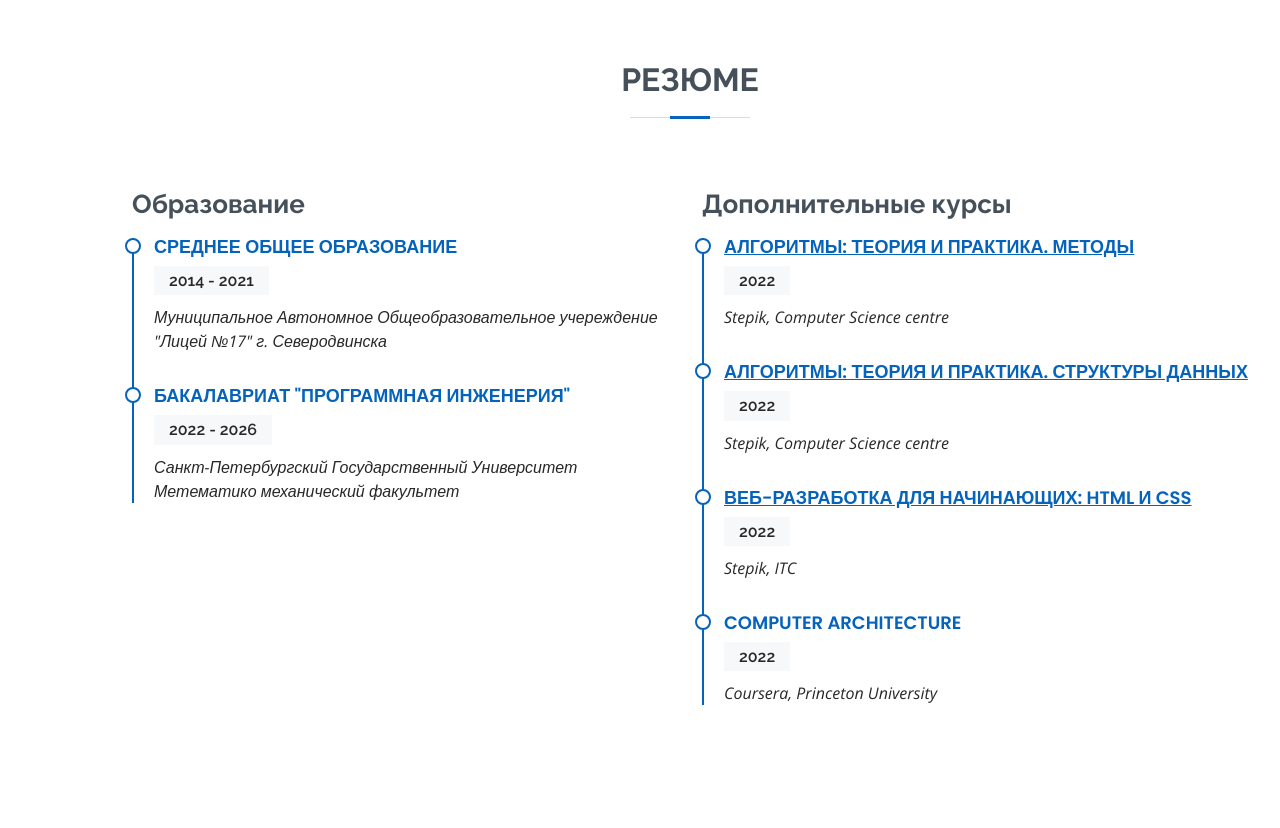
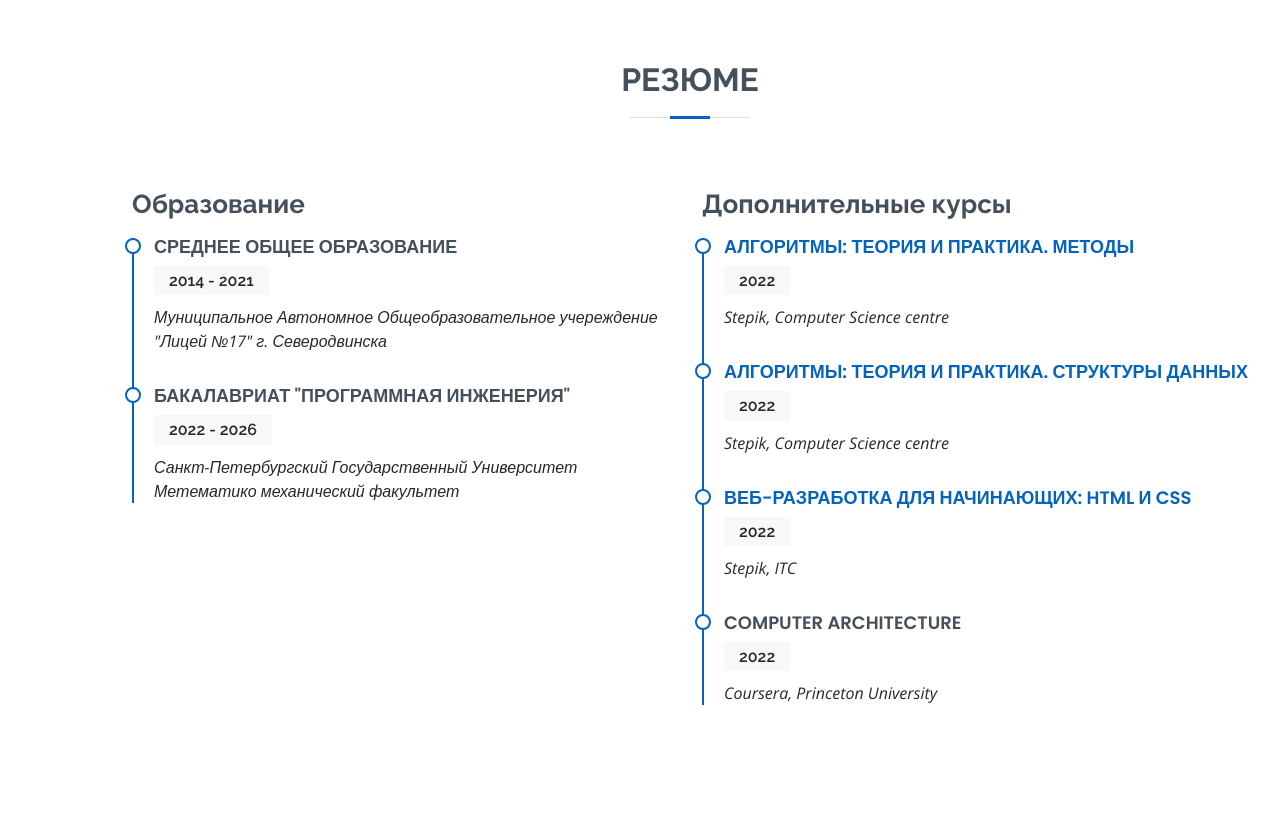
Before and after one commit to DmitryPilyuk/MyProfileSite, a Flask app: page / in a window 1280 px wide. Shown: the part 2059-2887 px from the top of the page. Run offline with Flask 3, Linux system fonts and the light colour scheme; data comes from the database, SQL or seed files in the repository; some libraries are stand-ins or nearby versions.

Commit message:
Change color of hrefs

```diff
--- a/static/css/style.css
+++ b/static/css/style.css
@@ -545,7 +545,7 @@ section {
   font-weight: 600;
   text-transform: uppercase;
   font-family: "Poppins", sans-serif;
-  color: #0563bb;
+  color: #45505b;
   margin-bottom: 10px;
 }
 
@@ -566,11 +566,61 @@ section {
   padding-bottom: 10px;
 }
 
-.resume .resume-item:last-child {
+.resume .resume-item:last-child{
   padding-bottom: 0;
 }
 
 .resume .resume-item::before {
+  content: "";
+  position: absolute;
+  width: 16px;
+  height: 16px;
+  border-radius: 50px;
+  left: -9px;
+  top: 0;
+  background: #fff;
+  border: 2px solid #0563bb;
+}
+
+.resume .resume-item-href {
+  padding: 0 0 20px 20px;
+  margin-top: -2px;
+  border-left: 2px solid #0563bb;
+  position: relative;
+}
+
+.resume .resume-item-href h4 {
+  line-height: 18px;
+  font-size: 18px;
+  font-weight: 600;
+  text-transform: uppercase;
+  font-family: "Poppins", sans-serif;
+  color: #0563bb;
+  margin-bottom: 10px;
+}
+
+.resume .resume-item-href h5 {
+  font-size: 16px;
+  background: #f7f8f9;
+  padding: 5px 15px;
+  display: inline-block;
+  font-weight: 600;
+  margin-bottom: 10px;
+}
+
+.resume .resume-item-href ul {
+  padding-left: 20px;
+}
+
+.resume .resume-item-href ul li {
+  padding-bottom: 10px;
+}
+
+.resume .resume-item-href:last-child{
+  padding-bottom: 0;
+}
+
+.resume .resume-item-href::before {
   content: "";
   position: absolute;
   width: 16px;
--- a/templates/index.html
+++ b/templates/index.html
@@ -282,20 +282,20 @@
         </div>
         <div class="col-lg-6">
           <h3 class="resume-title">Дополнительные курсы</h3>
-          <div class="resume-item">
-            <a href="/static/img/Methods.jpg" class="portfolio-lightbox"><h4><u>Алгоритмы: теория и практика. Методы</u></h4>
+          <div class="resume-item-href">
+            <a href="/static/img/Methods.jpg" class="portfolio-lightbox"><h4>Алгоритмы: теория и практика. Методы</h4>
             </a>
             <h5>2022</h5>
             <p><em>Stepik, Computer Science centre</em></p>
           </div>
-          <div class="resume-item">
-            <a href="/static/img/Data.jpg" class="portfolio-lightbox"><h4><u>Алгоритмы: теория и практика. Структуры
-              данных</u></h4></a>
+          <div class="resume-item-href">
+            <a href="/static/img/Data.jpg" class="portfolio-lightbox"><h4>Алгоритмы: теория и практика. Структуры
+              данных</h4></a>
             <h5>2022</h5>
             <p><em>Stepik, Computer Science centre</em></p>
           </div>
-          <div class="resume-item">
-            <a href="/static/img/Html.jpg" class="portfolio-lightbox"><h4><u>Веб-разработка для начинающих: HTML и CSS</u></h4>
+          <div class="resume-item-href">
+            <a href="/static/img/Html.jpg" class="portfolio-lightbox"><h4>Веб-разработка для начинающих: HTML и CSS</h4>
             </a>
             <h5>2022</h5>
             <p><em>Stepik, ITC</em></p>
```
